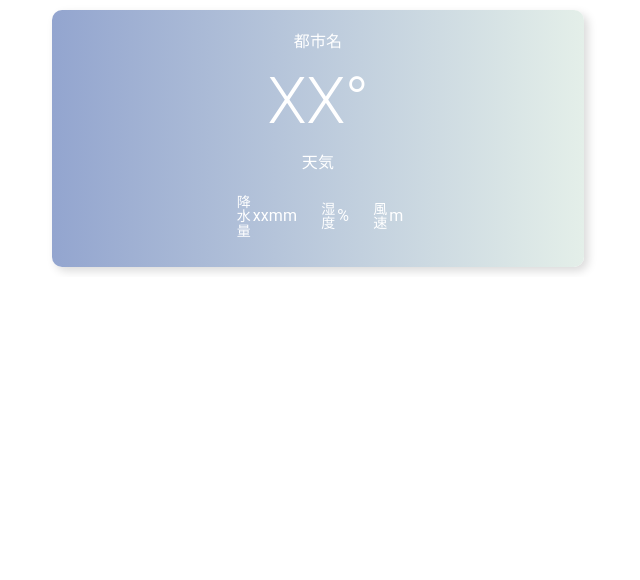
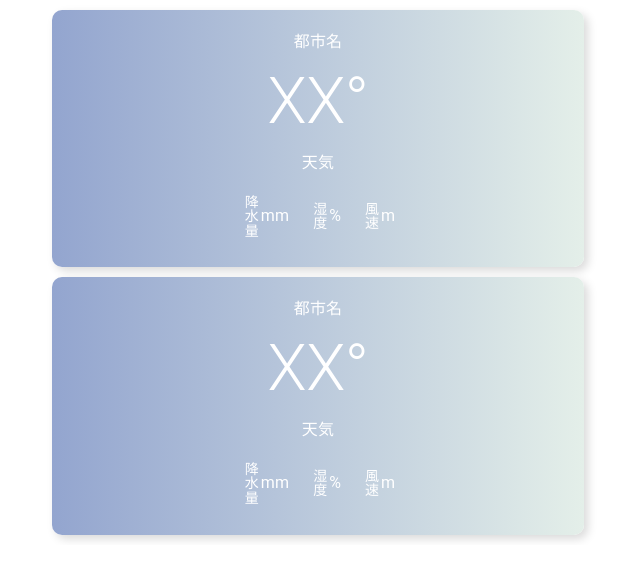
Before and after one commit to ayaka910kudo/weather-forecast, a Next.js app: page / in a window 1280 px wide. Shown: the top 580 px of the page, without its empty margins (322-962 px from the left). Built offline with nearby package versions, Linux system fonts and the light colour scheme.

Commit message:
Box 部分をWhetherBoxとしてコンポーネント化

```diff
--- /dev/null
+++ b/src/app/components/WeatherBox.tsx
@@ -0,0 +1,113 @@
+"use client";
+
+import Box from "@mui/material/Box";
+import Typography from "@mui/material/Typography";
+
+const WeatherBox = () => {
+  return (
+    <>
+      <Box
+        sx={{
+          background: "linear-gradient(to right, #93a5cf, #e4efe9)",
+          boxShadow: "4px 4px 10px rgba(0, 0, 0, 0.15)", // 影を追加するときはその分
+          color: "white", // テキストの色を白に設定
+          margin: "10px",
+          borderRadius: "10px", // 角を丸くする
+          flexDirection: "column", // 縦並びに設定
+          alignItems: "center", // 中央揃え
+          textAlign: "center",
+        }}
+      >
+        <div style={{ padding: "10px" }}>
+          <Typography variant="body1" style={{ margin: "10px" }}>
+            都市名
+          </Typography>
+          <Typography variant="h2" style={{ margin: "10px" }}>
+            XX°
+          </Typography>
+
+          <Typography variant="body1" style={{ margin: "10px" }}>
+            天気
+          </Typography>
+          <div
+            style={{
+              display: "flex",
+              justifyContent: "center",
+              margin: "10px",
+            }}
+          >
+            <div
+              style={{
+                display: "flex",
+                justifyContent: "center",
+                alignItems: "center",
+                margin: "10px",
+              }}
+            >
+              <Typography
+                variant="body2"
+                style={{
+                  // backgroundColor: "blue",
+                  writingMode: "vertical-rl",
+                }}
+              >
+                降水量
+              </Typography>
+              <Typography variant="body1" style={{ textAlign: "center" }}>
+                mm
+              </Typography>
+            </div>
+
+            <div
+              style={{
+                display: "flex",
+                justifyContent: "center",
+                alignItems: "center",
+                margin: "10px",
+              }}
+            >
+              <Typography
+                variant="body2"
+                style={{
+                  // backgroundColor: "blue",
+                  writingMode: "vertical-rl",
+                }}
+              >
+                湿度
+              </Typography>
+              <Typography variant="body1" style={{ textAlign: "center" }}>
+                %
+              </Typography>
+            </div>
+
+            <div
+              style={{
+                display: "flex",
+                justifyContent: "center",
+                alignItems: "center",
+                margin: "10px",
+              }}
+            >
+              <Typography
+                variant="body2"
+                style={{
+                  // backgroundColor: "blue",
+                  writingMode: "vertical-rl",
+                }}
+              >
+                風速
+              </Typography>
+              <Typography variant="body1" style={{ textAlign: "center" }}>
+                m
+              </Typography>
+            </div>
+            {/* <Typography variant="body1" style={{ backgroundColor: "green" ,margin: "10px"}}>湿度</Typography>
+              <Typography variant="body1" style={{ backgroundColor: "green" ,margin: "10px"}}>風速</Typography> */}
+          </div>
+        </div>
+      </Box>
+    </>
+  );
+};
+
+export default WeatherBox;
--- a/src/app/page.tsx
+++ b/src/app/page.tsx
@@ -6,6 +6,8 @@ import Box from "@mui/material/Box";
 import Container from "@mui/material/Container";
 import { ThemeProvider, createTheme } from "@mui/material/styles";
 import Typography from "@mui/material/Typography";
+import WeatherBox from "./components/WeatherBox"; // WeatherBoxコンポーネントのインポート
+
 import { useEffect, useState } from "react"; // React Hooks のインポート
 
 const theme = createTheme({
@@ -30,124 +32,12 @@ const theme = createTheme({
 const WeatherForecast = () => {
   return (
     <>
-
-      {/* <div style={{ display: 'flex', justifyContent: 'center' }}> */}
       <ThemeProvider theme={theme}>
         <Container maxWidth="sm">
-          <Box
-            sx={{
-              // width: '60%',
-
-              background: 'linear-gradient(to right, #93a5cf, #e4efe9)',
-              boxShadow: '4px 4px 10px rgba(0, 0, 0, 0.15)', // 影を追加するときはその分
-              color: "white", // テキストの色を白に設定
-              margin: "10px",
-              borderRadius: "10px", // 角を丸くする
-              flexDirection: "column", // 縦並びに設定
-              alignItems: "center", // 中央揃え
-              textAlign: "center",
-            }}
-          >
-            <div style={{ padding: "10px" }}>
-              <Typography variant="body1" style={{ margin: "10px" }}>
-                都市名
-              </Typography>
-              <Typography variant="h2" style={{ margin: "10px" }}>
-                XX°
-              </Typography>
-
-              <Typography variant="body1" style={{ margin: "10px" }}>
-                天気
-              </Typography>
-              <div
-                style={{
-                  display: "flex",
-                  justifyContent: "center",
-                  margin: "10px",
-                }}
-              >
-                <div
-                  style={{
-                    display: "flex",
-                    justifyContent: "center",
-                    alignItems: "center",
-                    margin: "10px",
-                  }}
-                >
-                  <Typography
-                    variant="body2"
-                    style={{
-                      // backgroundColor: "blue",
-                      writingMode: "vertical-rl",
-                    }}
-                  >
-                    降水量
-                  </Typography>
-                  <Typography
-                    variant="body1"
-                    style={{  textAlign: "center" }}
-                  >
-                    xxmm
-                  </Typography>
-                </div>
-
-                <div
-                  style={{
-                    display: "flex",
-                    justifyContent: "center",
-                    alignItems: "center",
-                    margin: "10px",
-                  }}
-                >
-                  <Typography
-                    variant="body2"
-                    style={{
-                      // backgroundColor: "blue",
-                      writingMode: "vertical-rl",
-                    }}
-                  >
-                    湿度
-                  </Typography>
-                  <Typography
-                    variant="body1"
-                    style={{  textAlign: "center" }}
-                  >
-                    %
-                  </Typography>
-                </div>
-
-                <div
-                  style={{
-                    display: "flex",
-                    justifyContent: "center",
-                    alignItems: "center",
-                    margin: "10px",
-                  }}
-                >
-                  <Typography
-                    variant="body2"
-                    style={{
-                      // backgroundColor: "blue",
-                      writingMode: "vertical-rl",
-                    }}
-                  >
-                    風速
-                  </Typography>
-                  <Typography
-                    variant="body1"
-                    style={{  textAlign: "center" }}
-                  >
-                    m
-                  </Typography>
-                </div>
-                {/* <Typography variant="body1" style={{ backgroundColor: "green" ,margin: "10px"}}>湿度</Typography>
-              <Typography variant="body1" style={{ backgroundColor: "green" ,margin: "10px"}}>風速</Typography> */}
-              </div>
-            </div>
-          </Box>
+          <WeatherBox />
+          <WeatherBox />
         </Container>
       </ThemeProvider>
-      {/* </div> */}
     </>
   );
 };
```
